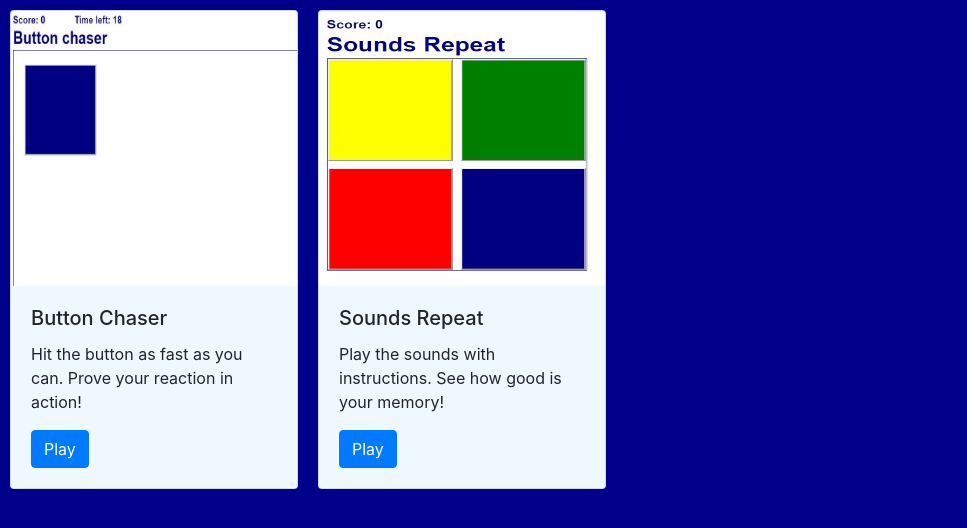
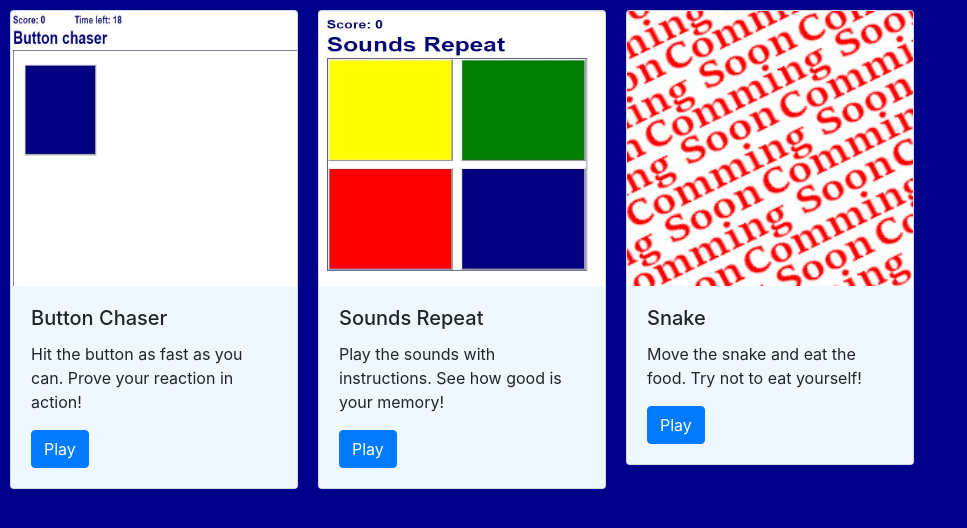
Before and after one commit to Bezifabr/WebGames, a website: page public/index.html in a window 1280 px wide. Shown: the whole page, without its empty margins (0-967 px from the left). Drawn offline with nearby package versions, Linux system fonts and the light colour scheme.

Commit message:
Add Snake to the games menu

```diff
--- a/public/index.html
+++ b/public/index.html
@@ -41,6 +41,15 @@
                 <a href="games/SoundsRepeat/html/SoundsRepeat.html" class="btn btn-primary">Play</a>
             </div>
         </div>
+
+        <div class="card" style="width: 18rem;">
+            <img class="card-img-top" src="games/Snake/Snake.jpg" alt="Card image cap">
+            <div class="card-body">
+                <h5 class="card-title">Snake</h5>
+                <p class="card-text">Move the snake and eat the food. Try not to eat yourself!</p>
+                <a href="#" class="btn btn-primary">Play</a>
+            </div>
+        </div>
     </div>
 </body>
 </html>
```
Also changed, not shown: public/games/Snake/Snake.jpg (added).
